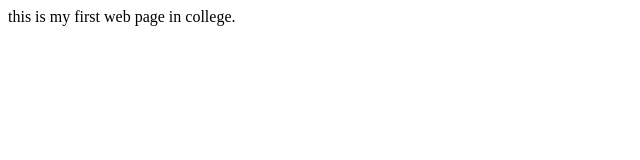
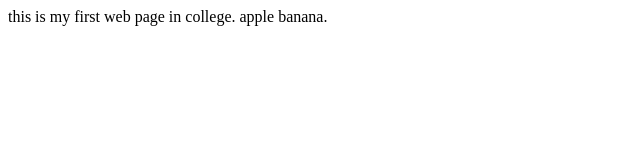
Before and after one commit to Lamichhane-shiva/shiva, a plain HTML site: page index.html in a window 1280 px wide. Shown: the whole page, without its empty margins (0-640 px from the left). Drawn offline with Linux system fonts and the light colour scheme.

Commit message:
3rd commit

```diff
--- a/index.html
+++ b/index.html
@@ -6,6 +6,6 @@
     <title>Document</title>
 </head>
 <body>
-    this is my first web page in college.
+    this is my first web page in college. apple banana.
 </body>
 </html>
```
